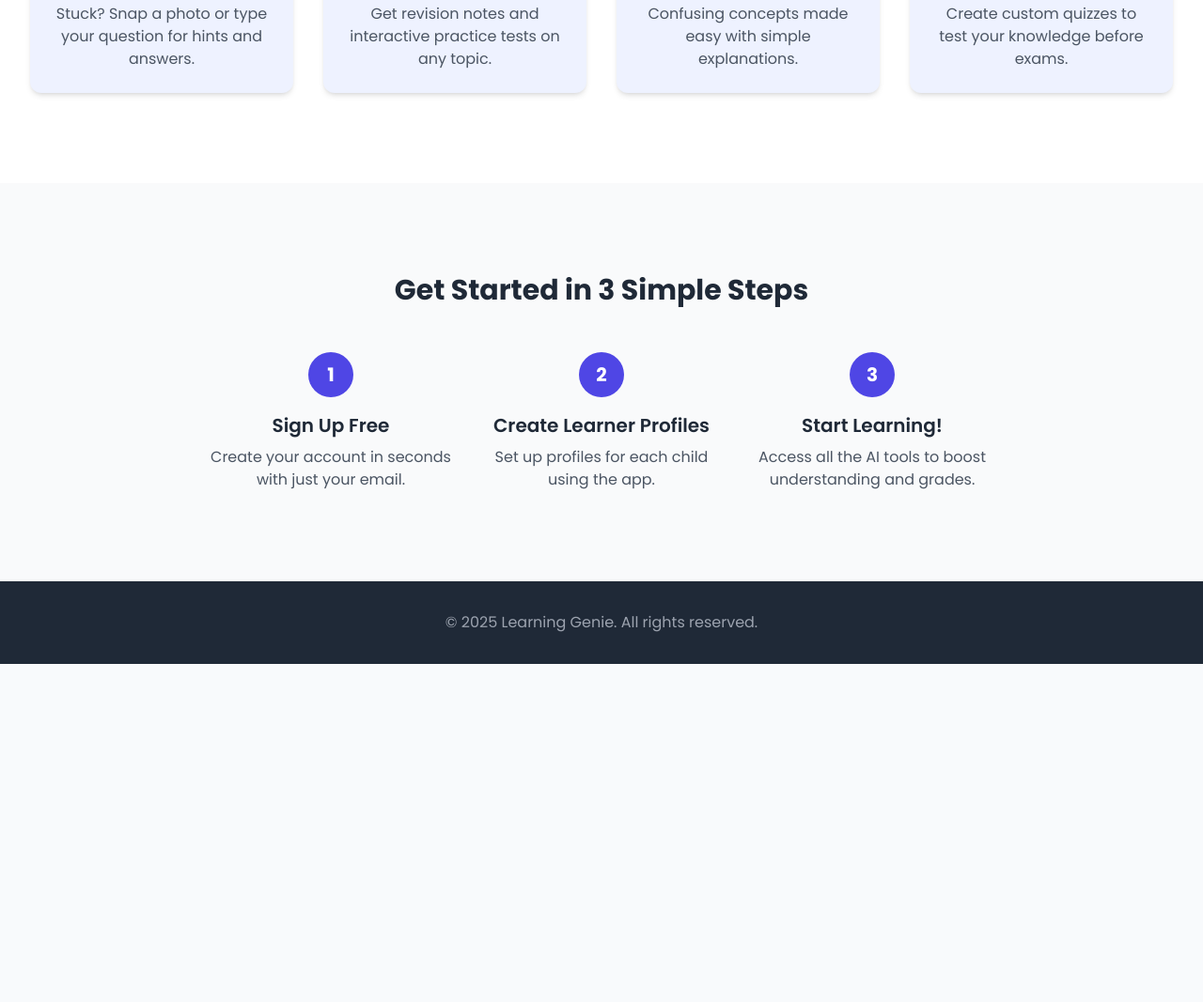
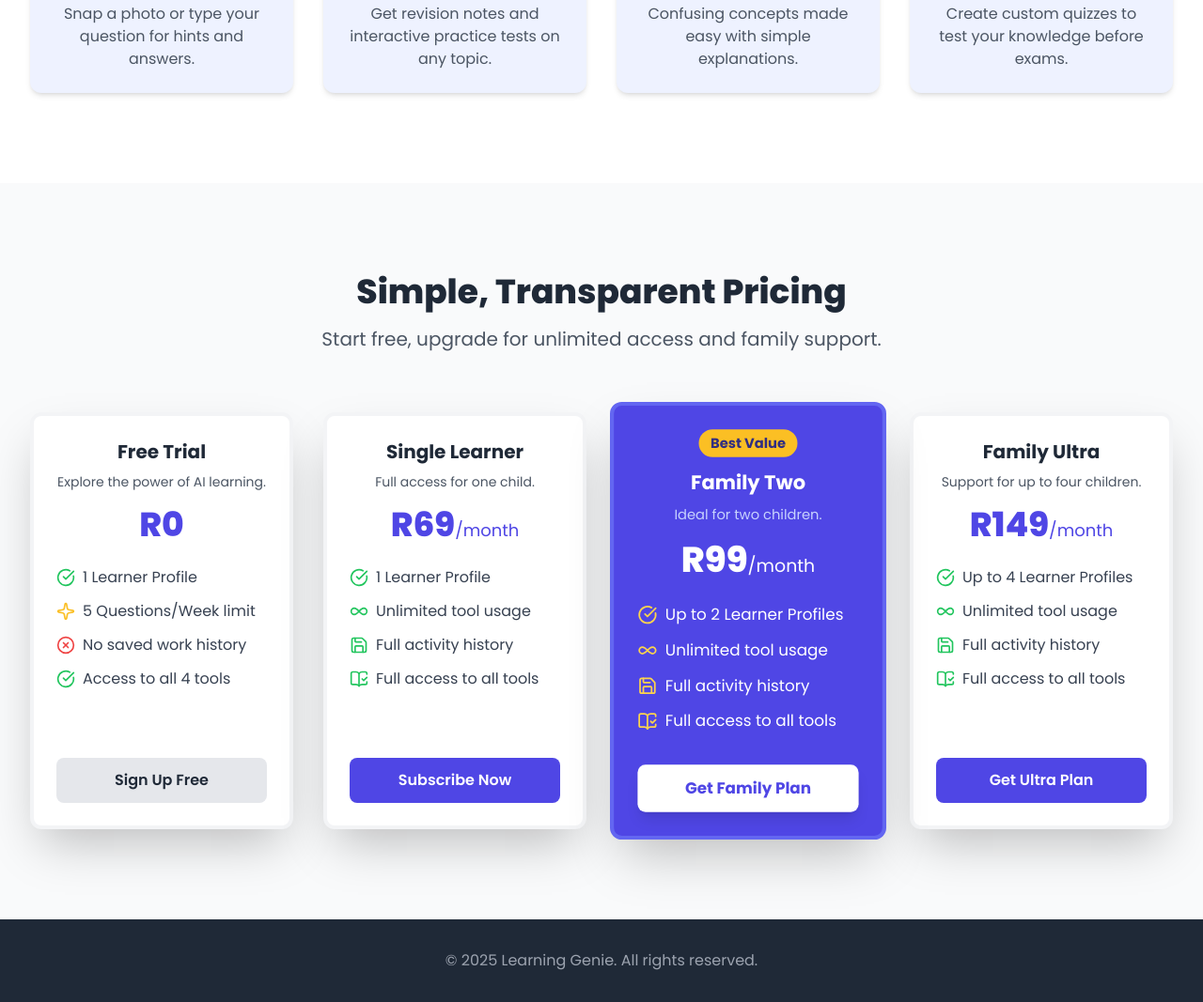
Before and after one commit to MattWate/Learner, a website: page index.html in a window 1280 px wide. Shown: the part 1070-2137 px from the top of the page at 94% size. Before the commit the page ends 1777 px from the top, so only its background shows below. Drawn offline with nearby package versions, Linux system fonts and the light colour scheme.

Commit message:
Update index.html

```diff
--- a/index.html
+++ b/index.html
@@ -40,10 +40,9 @@
                 <img src="/logo.svg" alt="Learning Genie Logo" class="landing-logo-sm">
                 <span class="ml-3 text-2xl font-bold text-gray-800">Learning Genie</span>
             </div>
-            <div>
-                <!-- CHANGED: Link points to login.html -->
-                <a href="/login.html" class="text-indigo-600 font-medium hover:text-indigo-800 mr-4">Log In</a>
-                <!-- CHANGED: Link points to login.html -->
+            <div class="flex items-center space-x-4">
+                <a href="#pricing" class="hidden sm:inline text-gray-600 font-medium hover:text-indigo-600">Pricing</a>
+                <a href="/login.html" class="text-indigo-600 font-medium hover:text-indigo-800">Log In</a>
                 <a href="/login.html" class="bg-indigo-600 text-white font-semibold py-2 px-4 rounded-lg hover:bg-indigo-700 transition duration-150 ease-in-out">
                     Get Started
                 </a>
@@ -56,36 +55,33 @@
         <div class="max-w-7xl mx-auto px-4 sm:px-6 lg:px-8 grid grid-cols-1 md:grid-cols-2 gap-12 items-center">
             <!-- Text Content -->
             <div class="text-center md:text-left">
-                 <!-- REMOVED this line: <img src="/logo.svg" alt="Learning Genie Logo" class="h-16 w-16 mx-auto md:mx-0 mb-4">  -->
                 <h1 class="text-4xl sm:text-5xl md:text-6xl font-extrabold text-gray-900 leading-tight mb-4">
                     Unlock Your Learning <span class="gradient-text">Superpowers</span>
                 </h1>
                 <p class="mt-4 text-lg sm:text-xl text-gray-600 max-w-2xl mx-auto md:mx-0 mb-8">
-                    Learning Genie is your personal AI assistant for homework, revision, and understanding tricky topics. Get instant help, practice tests, and simple explanations.
+                    Get instant AI help for homework, practice tests, and simple explanations. Start free, upgrade for unlimited access.
                 </p>
-                 <!-- CHANGED: Link points to login.html -->
                 <a href="/login.html" class="inline-block bg-indigo-600 text-white font-semibold py-3 px-8 rounded-lg text-lg hover:bg-indigo-700 transition duration-150 ease-in-out shadow-lg transform hover:scale-105">
                     Start Learning Free
                 </a>
             </div>
             <!-- Image Column -->
             <div class="flex justify-center">
-                <!-- CHANGED: Corrected image path -->
                 <img src="/hero_image.png" alt="Parent and child learning together on a laptop" class="rounded-lg shadow-2xl max-w-md w-full">
             </div>
         </div>
     </section>
 
-    <!-- Features Section -->
+    <!-- Features Section (Simplified for space) -->
     <section id="features" class="py-16 md:py-24 bg-white">
         <div class="max-w-7xl mx-auto px-4 sm:px-6 lg:px-8">
-            <h2 class="text-3xl font-bold text-center text-gray-800 mb-12">Everything You Need to Succeed</h2>
+            <h2 class="text-3xl font-bold text-center text-gray-800 mb-12">The Tools You Need to Succeed</h2>
             <div class="grid grid-cols-1 md:grid-cols-2 lg:grid-cols-4 gap-8">
                 <!-- Feature 1: Homework Helper -->
                 <div class="bg-indigo-50 p-6 rounded-xl shadow-md border-t-4 border-rose-400 text-center">
                     <i data-lucide="life-buoy" class="h-12 w-12 text-rose-500 mb-4 mx-auto"></i>
                     <h3 class="text-xl font-semibold text-gray-800 mb-2">Homework Helper</h3>
-                    <p class="text-gray-600">Stuck? Snap a photo or type your question for hints and answers.</p>
+                    <p class="text-gray-600">Snap a photo or type your question for hints and answers.</p>
                 </div>
                 <!-- Feature 2: Learning Hub -->
                 <div class="bg-indigo-50 p-6 rounded-xl shadow-md border-t-4 border-indigo-500 text-center">
@@ -109,46 +105,105 @@
         </div>
     </section>
 
-    <!-- How It Works Section -->
-     <section class="py-16 md:py-24 bg-gray-50">
-        <div class="max-w-4xl mx-auto px-4 sm:px-6 lg:px-8 text-center">
-            <h2 class="text-3xl font-bold text-gray-800 mb-12">Get Started in 3 Simple Steps</h2>
-            <div class="grid grid-cols-1 md:grid-cols-3 gap-8">
-                <div class="text-center">
-                    <div class="bg-indigo-600 text-white rounded-full h-12 w-12 flex items-center justify-center text-xl font-bold mx-auto mb-4">1</div>
-                    <h3 class="text-xl font-semibold text-gray-800 mb-2">Sign Up Free</h3>
-                    <p class="text-gray-600">Create your account in seconds with just your email.</p>
+    <!-- NEW: Pricing Section -->
+    <section id="pricing" class="py-16 md:py-24 bg-gray-50">
+        <div class="max-w-7xl mx-auto px-4 sm:px-6 lg:px-8 text-center">
+            <h2 class="text-4xl font-extrabold text-gray-800 mb-4">Simple, Transparent Pricing</h2>
+            <p class="text-xl text-gray-600 mb-16">Start free, upgrade for unlimited access and family support.</p>
+
+            <div class="grid grid-cols-1 md:grid-cols-4 gap-8">
+
+                <!-- Pricing Card 1: Free Tier -->
+                <div class="bg-white p-6 rounded-xl shadow-2xl border-4 border-gray-100 flex flex-col">
+                    <h3 class="text-xl font-bold text-gray-800 mb-2">Free Trial</h3>
+                    <p class="text-gray-600 mb-4 text-sm">Explore the power of AI learning.</p>
+
+                    <div class="text-4xl font-extrabold mb-6 text-indigo-600">R0</div>
+
+                    <ul class="text-left space-y-3 flex-1">
+                        <li class="flex items-center text-gray-700"><i data-lucide="check-circle" class="h-5 w-5 text-green-500 mr-2"></i> 1 Learner Profile</li>
+                        <li class="flex items-center text-gray-700"><i data-lucide="sparkle" class="h-5 w-5 text-amber-400 mr-2"></i> 5 Questions/Week limit</li>
+                        <li class="flex items-center text-gray-700"><i data-lucide="x-circle" class="h-5 w-5 text-red-500 mr-2"></i> No saved work history</li>
+                        <li class="flex items-center text-gray-700"><i data-lucide="check-circle" class="h-5 w-5 text-green-500 mr-2"></i> Access to all 4 tools</li>
+                    </ul>
+
+                    <a href="/login.html" class="mt-8 w-full bg-gray-200 text-gray-800 font-semibold py-3 px-6 rounded-lg hover:bg-gray-300 transition duration-150">
+                        Sign Up Free
+                    </a>
                 </div>
-                 <div class="text-center">
-                    <div class="bg-indigo-600 text-white rounded-full h-12 w-12 flex items-center justify-center text-xl font-bold mx-auto mb-4">2</div>
-                    <h3 class="text-xl font-semibold text-gray-800 mb-2">Create Learner Profiles</h3>
-                    <p class="text-gray-600">Set up profiles for each child using the app.</p>
+
+                <!-- Pricing Card 2: Single Learner -->
+                <div class="bg-white p-6 rounded-xl shadow-2xl border-4 border-gray-100 flex flex-col">
+                    <h3 class="text-xl font-bold text-gray-800 mb-2">Single Learner</h3>
+                    <p class="text-gray-600 mb-4 text-sm">Full access for one child.</p>
+
+                    <div class="text-4xl font-extrabold mb-6 text-indigo-600">R69<span class="text-lg font-normal">/month</span></div>
+
+                    <ul class="text-left space-y-3 flex-1">
+                        <li class="flex items-center text-gray-700"><i data-lucide="check-circle" class="h-5 w-5 text-green-500 mr-2"></i> 1 Learner Profile</li>
+                        <li class="flex items-center text-gray-700"><i data-lucide="infinity" class="h-5 w-5 text-green-500 mr-2"></i> Unlimited tool usage</li>
+                        <li class="flex items-center text-gray-700"><i data-lucide="save" class="h-5 w-5 text-green-500 mr-2"></i> Full activity history</li>
+                        <li class="flex items-center text-gray-700"><i data-lucide="book-open-check" class="h-5 w-5 text-green-500 mr-2"></i> Full access to all tools</li>
+                    </ul>
+
+                    <a href="/login.html" class="mt-8 w-full bg-indigo-600 text-white font-semibold py-3 px-6 rounded-lg hover:bg-indigo-700 transition duration-150">
+                        Subscribe Now
+                    </a>
                 </div>
-                 <div class="text-center">
-                    <div class="bg-indigo-600 text-white rounded-full h-12 w-12 flex items-center justify-center text-xl font-bold mx-auto mb-4">3</div>
-                    <h3 class="text-xl font-semibold text-gray-800 mb-2">Start Learning!</h3>
-                    <p class="text-gray-600">Access all the AI tools to boost understanding and grades.</p>
+
+                <!-- Pricing Card 3: Family Two (Best Value) -->
+                <div class="bg-indigo-600 p-6 rounded-xl shadow-2xl border-4 border-indigo-500 text-white flex flex-col transform scale-105">
+                    <div class="bg-amber-400 text-indigo-900 font-bold px-3 py-1 text-sm rounded-full w-fit mx-auto mb-3">Best Value</div>
+                    <h3 class="text-xl font-bold mb-2">Family Two</h3>
+                    <p class="text-indigo-200 mb-4 text-sm">Ideal for two children.</p>
+
+                    <div class="text-4xl font-extrabold mb-6">R99<span class="text-lg font-normal">/month</span></div>
+
+                    <ul class="text-left space-y-3 flex-1">
+                        <li class="flex items-center"><i data-lucide="check-circle" class="h-5 w-5 text-amber-300 mr-2"></i> Up to 2 Learner Profiles</li>
+                        <li class="flex items-center"><i data-lucide="infinity" class="h-5 w-5 text-amber-300 mr-2"></i> Unlimited tool usage</li>
+                        <li class="flex items-center"><i data-lucide="save" class="h-5 w-5 text-amber-300 mr-2"></i> Full activity history</li>
+                        <li class="flex items-center"><i data-lucide="book-open-check" class="h-5 w-5 text-amber-300 mr-2"></i> Full access to all tools</li>
+                    </ul>
+
+                    <a href="/login.html" class="mt-8 w-full bg-white text-indigo-600 font-bold py-3 px-6 rounded-lg hover:bg-indigo-50 transition duration-150 shadow-lg">
+                        Get Family Plan
+                    </a>
                 </div>
+
+
+                 <!-- Pricing Card 4: Family Ultra -->
+                <div class="bg-white p-6 rounded-xl shadow-2xl border-4 border-gray-100 flex flex-col">
+                    <h3 class="text-xl font-bold text-gray-800 mb-2">Family Ultra</h3>
+                    <p class="text-gray-600 mb-4 text-sm">Support for up to four children.</p>
+
+                    <div class="text-4xl font-extrabold mb-6 text-indigo-600">R149<span class="text-lg font-normal">/month</span></div>
+
+                    <ul class="text-left space-y-3 flex-1">
+                        <li class="flex items-center text-gray-700"><i data-lucide="check-circle" class="h-5 w-5 text-green-500 mr-2"></i> Up to 4 Learner Profiles</li>
+                        <li class="flex items-center text-gray-700"><i data-lucide="infinity" class="h-5 w-5 text-green-500 mr-2"></i> Unlimited tool usage</li>
+                        <li class="flex items-center text-gray-700"><i data-lucide="save" class="h-5 w-5 text-green-500 mr-2"></i> Full activity history</li>
+                        <li class="flex items-center text-gray-700"><i data-lucide="book-open-check" class="h-5 w-5 text-green-500 mr-2"></i> Full access to all tools</li>
+                    </ul>
+
+                    <a href="/login.html" class="mt-8 w-full bg-indigo-600 text-white font-semibold py-3 px-6 rounded-lg hover:bg-indigo-700 transition duration-150">
+                        Get Ultra Plan
+                    </a>
+                </div>
+
             </div>
         </div>
     </section>
-
-    <!-- REMOVED: Pricing Section (Placeholder) -->
-    <!-- <section id="signup" class="py-16 md:py-24 bg-white"> ... </section> -->
 
     <!-- Footer -->
     <footer class="bg-gray-800 text-gray-400 py-8">
         <div class="max-w-7xl mx-auto px-4 sm:px-6 lg:px-8 text-center">
             <p>&copy; 2025 Learning Genie. All rights reserved.</p>
-            <!-- Add links to Privacy Policy / Terms later -->
         </div>
     </footer>
 
     <script>
         lucide.createIcons();
-
-        // REMOVED: Smooth scroll script as the signup anchor is gone
-        // REMOVED: Signup form placeholder script
 
     </script>
 
```
